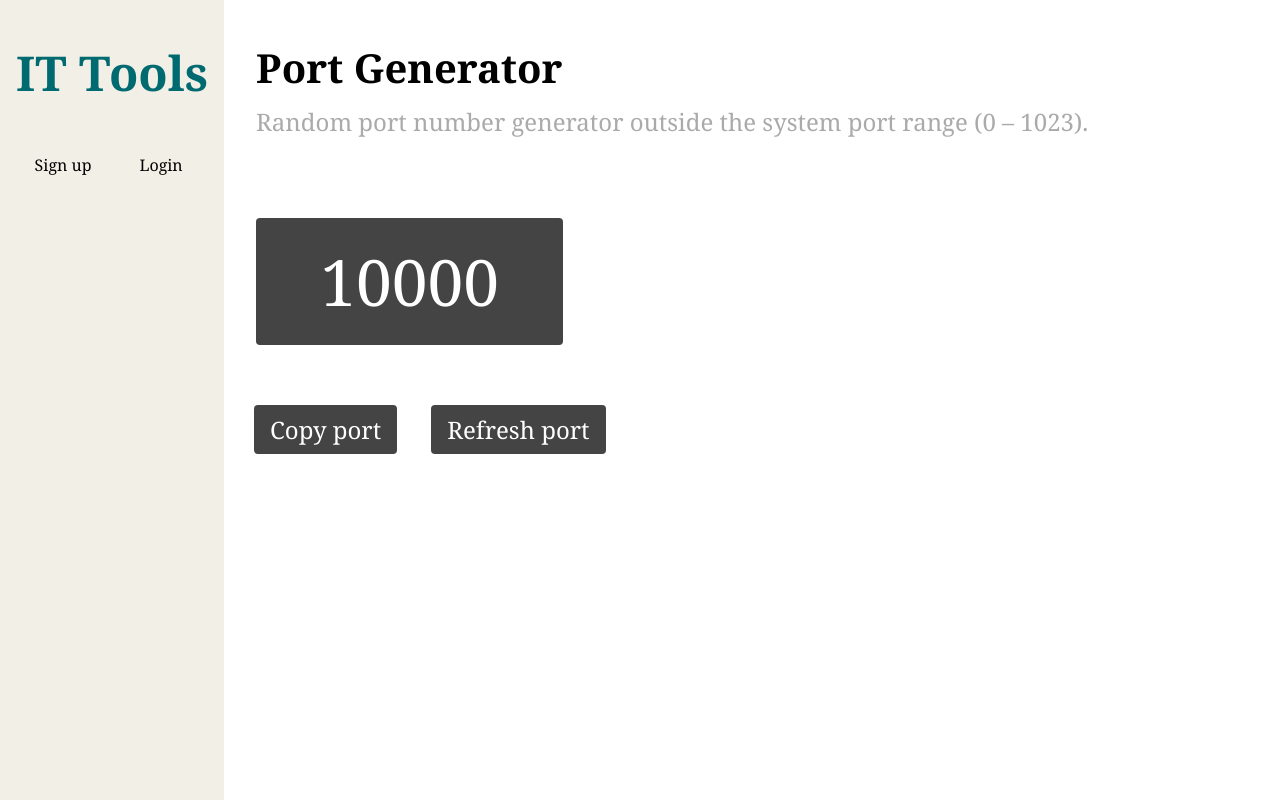
After one commit to codefulTM/it-tools, a Django app: page /category/10/port-generator in a window 1280 px wide. The commit adds this page. Run offline with Django 5.2, Linux system fonts and the light colour scheme; data that the repository does not hold is empty; some libraries are stand-ins or nearby versions.

Commit message:
Create port_generator.html
Added a new HTML template for port generator tool.

```diff
--- a/tkpmproject/it_tools/backend/static/tool.css
+++ b/tkpmproject/it_tools/backend/static/tool.css
@@ -287,3 +287,15 @@ h4 {
     row-gap: 16px;
     border-radius: 5px;
 }
+
+.random-port {
+    margin-top: 40px;
+    margin-bottom: 40px;
+    width: 30%;
+    text-align: center;
+    font-size: 64px;
+    color: #fff;
+    background-color: #444;
+    padding: 20px;
+    border-radius: 4px;
+}
--- /dev/null
+++ b/tkpmproject/it_tools/backend/templates/tools/port_generator.html
@@ -0,0 +1,19 @@
+{% extends "master.html" %}
+
+{% block content %}
+<h2 class="tool-name">Port Generator
+</h2>
+
+<p class="tool-des">
+    Random port number generator outside the system port range (0 – 1023).
+</p>
+
+<form action="/port_generator/" method="post">
+    <div class="tool-body">
+        {% csrf_token %}
+        <p class="random-port" id="port" name="port">10000</p>
+    </div>
+    <input type="submit" value="Copy port" class="normal-btn">
+    <input type="button" value="Refresh port" class="normal-btn">
+</form>
+{% endblock %}
--- a/tkpmproject/it_tools/backend/urls.py
+++ b/tkpmproject/it_tools/backend/urls.py
@@ -16,6 +16,7 @@ urlpatterns = [
     path('category/9/chronometer', views.chronometer_tool, name='chronometer'),
     path('category/10/git-cheatsheet', views.git_cheatsheet_tool, name='git_cheatsheet'),
     path('category/10/json-formatting', views.json_formatting_tool, name='json_formatting'),
+    path('category/10/port-generator', views.port_generator_tool, name='port_generator'),
     path('login/', views.login, name="login"),
     path('signup/', views.signup, name="signup"),
     path('logout/', views.logout, name='logout'),
--- a/tkpmproject/it_tools/backend/views.py
+++ b/tkpmproject/it_tools/backend/views.py
@@ -134,6 +134,10 @@ def json_formatting_tool(request):
     context = get_master_context(request)
     return render(request, 'tools/json_formatting.html', context)
 
+def port_generator_tool(request):
+    context = get_master_context(request)
+    return render(request, 'tools/port_generator.html', context)
+
 def get_master_context(request):
     # Get all it tools and convert query set to a list of objects
     it_tools = json.dumps(list(get_all_tools()), default=str)
```
